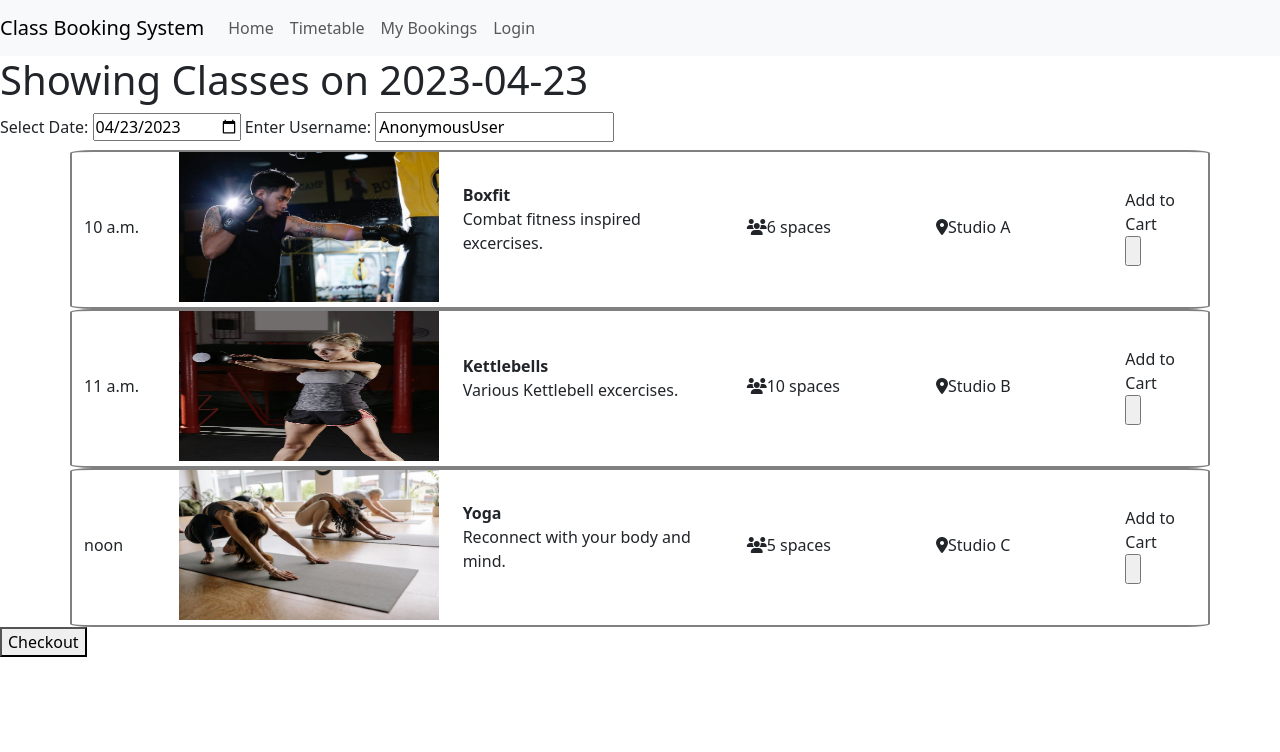
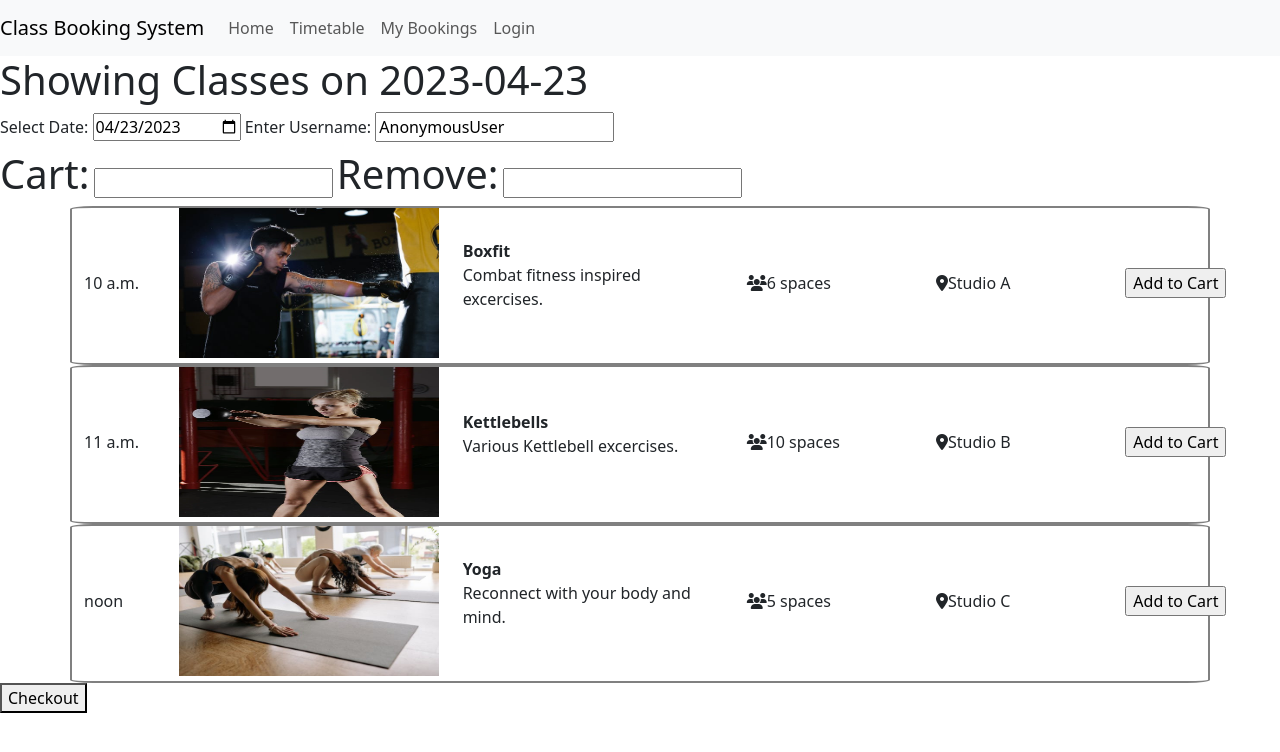
Before and after one commit to AlexSmall96/Project-4, a Django app: page /make_booking.html in a window 1280 px wide. Shown: the top 752 px of the page. Run offline with Django 3.2, Linux system fonts and the light colour scheme; data comes from the database, SQL or seed files in the repository; both versions use the stored data as it was after the commit; some libraries are stand-ins or nearby versions.

Commit message:
"Edit js file to change button values when clicked"

```diff
--- a/classbooking_app/static/classbooking_app/js/script.js
+++ b/classbooking_app/static/classbooking_app/js/script.js
@@ -8,35 +8,43 @@ document.addEventListener("DOMContentLoaded", function(){
     const formCompleted = document.getElementById("form-complete")
     const form = document.getElementById("date-form")
     const cart = document.getElementById("cart")
+    const remove = document.getElementById("remove")
     const addBoxes = document.getElementsByClassName("add-to-cart")
     const checkoutButton = document.getElementById("checkout-button")
     const timetable = document.getElementById("timetable")
     const confirmBookings = document.getElementById("confirm-bookings")
     const finalisedBox = document.getElementById("finalised")
 
+    let checkoutList = document.getElementById("checkout-list").children
+    let selectedBookings = []
+        for (let row of checkoutList){
+            selectedBookings.push(row.id.substring(0,6))
+        }
+
     // Add event listener on date input to convert date into serial number
     currentDate.addEventListener("change", () => {
-
-        //let serialDate = Math.floor(date.getTime()/(1000*60*60*24))+25569;
-        // Convert serial number into string and add class number (1 for boxfit)
-        //let serialStr = serialDate.toString();
-        //let session_id = Number("1".concat(serialStr));
         form.submit()
     })
 
-    // Add event listener to each checkbox
-    const checkoutList = document.getElementById("checkout-list")
+    // Add event listener to each add to cart button
     for (let box of addBoxes){
+        if (selectedBookings.includes(box.id)){
+            box.value = "Remove from Cart"
+        }
         box.addEventListener("click", () => {
-            oldCart = cart.value
-                // Display session id in cart
-                cart.value = oldCart.concat(box.id).concat(" ")
-                form.submit()
+            if (this.value === "Add to Cart"){
+                cart.value = box.id
+            } else {
+                remove.value = box.id
+            }
+            // Submit form
+            form.submit()
         })
     }
 
     // Add event listener to checkout button
     checkoutButton.addEventListener("click", () => {
+        // Hide timetable
         timetable.style.display="none"
         confirmBookings.style.display = "block"
         finalisedBox.value = "y"
--- a/classbooking_app/templates/classbooking_app/make_booking.html
+++ b/classbooking_app/templates/classbooking_app/make_booking.html
@@ -14,7 +14,10 @@
 
     <h1>{{ completed }}</h1>
 
-
+    <label for="cart"><h1>Cart:</h1></label>
+    <input type="text" id="cart" name="cart" value="{{ last_selected }}">
+    <label for="remove"><h1>Remove:</h1></label>
+    <input type="text" id="remove" name="remove" value="{{ remove }}">
     <div class="container">
       {% for session in todays_sessions %}
         <div class="excercise row vertical-margin">
@@ -28,8 +31,7 @@
           <div class="col-5 offset-1 col-sm-3 offset-sm-0 col-lg-2 offset-lg-0 align-self-center"><i class="fa-solid fa-users"></i>{{ session.spaces }} spaces</div>
           <div class="col-2 col-sm-5 offset-sm-1 col-lg-2 offset-lg-0 align-self-center"><i class="fa-solid fa-location-dot"></i><span>{{ session.location }}</span></div>
           <div class="col-2 offset-2 col-sm-2 offset-sm-4 col-lg-1 offset-lg-0 align-self-center">
-            <label for="{{ session.id }}">Add to Cart</label>
-            <input class="add-to-cart" type="button" id="{{ session.id }}" name="{{ session.id }}">
+            <input class="add-to-cart" type="button" id="{{ session.id }}" name="{{ session.id }}" value="Add to Cart">
           </div>
         </div>
         {% endfor %}
@@ -41,10 +43,6 @@
   <button type="button" id="checkout-button">Checkout</button>
 </div>
   <div id="confirm-bookings">
-    <label for="cart"><h1>Cart:</h1></label>
-    <input type="text" id="cart" name="cart" value="{{ cart }}">
-    <label for="remove"><h1>Remove:</h1></label>
-    <input type="text" id="remove" name="remove" value="{{ remove }}">
     <label for="finalised"><h1>Bookings Finalised:</h1></label>
     <input type="text" id="finalised" name="finalised">
  <input id="confirm" type="submit" value="Confirm Bookings">
@@ -62,8 +60,8 @@
     <div class="col">Location</div>
   </div>
   {% for booking in existing_bookings %}
-  <div class="row">
-    <div class="col">{{ booking.session.activity.name }}</div>
+  <div id="{{ booking.session.id}}_selected" class="row">
+    <div  class="col">{{ booking.session.activity.name }}</div>
     <div class="col">{{ booking.session.date }}</div>
     <div class="col">{{ booking.session.time }}</div>
     <div class="col">{{ booking.session.location }}</div>
--- a/classbooking_app/views.py
+++ b/classbooking_app/views.py
@@ -73,22 +73,20 @@ def show_sessions(request):
     if request.method == "POST":
         # Get data currently entered into form
         date = request.POST.get('date_name')
-        cart = request.POST.get('cart')
+        last_selected = request.POST.get('cart')
         remove = request.POST.get('remove')
         user = request.POST.get('user_name')
         # Update todays_sessions with new date
         todays_sessions = Session.objects.filter(date=date)
         # Split cart data into individual session ids
-        cart_ids = cart.split()
         # Take last cart_id and make unconfirmed booking
-        if len(cart_ids) != 0:
-            last_added_id = cart_ids[-1]
+        if last_selected != "":
             # Check if booking already exists for user
-            session = get_object_or_404(Session, id=last_added_id)
+            session = get_object_or_404(Session, id=last_selected)
             session_bookings = Booking.objects.filter(user=user, confirmed=False, session=session)
             if len(session_bookings) == 0:
                 # Create unconfirmed booking
-                create_booking(user, last_added_id)
+                create_booking(user, last_selected)
         existing_bookings = Booking.objects.filter(user=user, confirmed=False)
         # form_ready is only filled in when user goes to checkout
         # should be invisible in the browser
@@ -100,11 +98,9 @@ def show_sessions(request):
         # Update context to pass back through to the browser
         context = {
             'todays_sessions': todays_sessions,
-            'cart_sessions':cart_sessions,
             'existing_bookings':existing_bookings,
             'date' : date,
             'user':user,
-            'cart':cart,
             'remove':remove,
             }
         return render(request, 'classbooking_app/make_booking.html', context)
```
Also changed, not shown: db.sqlite3.
